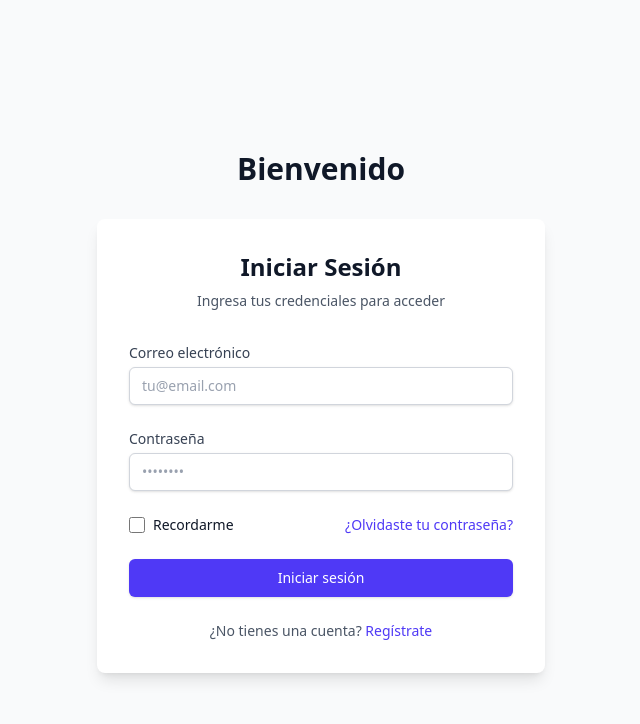
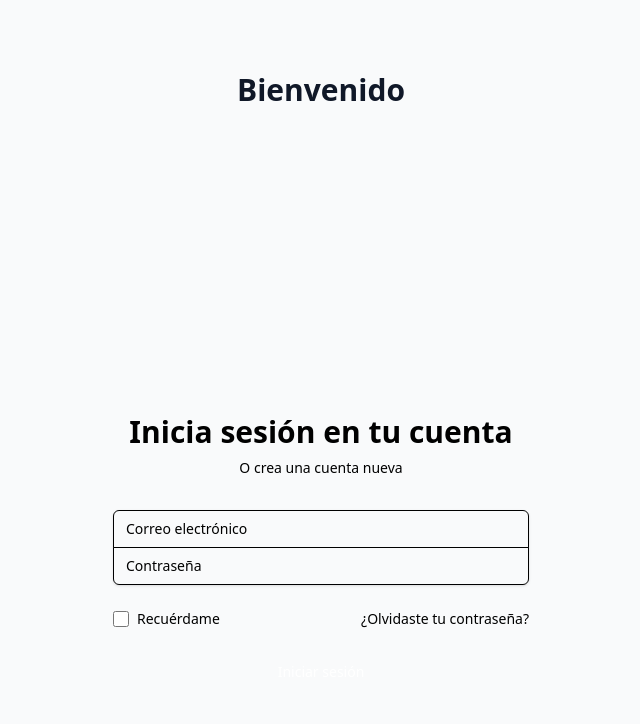
Before and after one commit to YeisonHenao/dashboard, a React (Vite) app: page /login in a window 1280 px wide. Shown: the top 724 px of the page, without its empty margins (319-959 px from the left). Built offline with nearby package versions, Linux system fonts and the light colour scheme.

Commit message:
Modificación para creación de tema

```diff
--- a/src/context/ThemeContext.tsx
+++ b/src/context/ThemeContext.tsx
@@ -1,4 +1,4 @@
-import { createContext, useContext, useState, useEffect, ReactNode } from 'react';
+import React, { createContext, useState, useEffect, ReactNode } from 'react';
 
 type Theme = 'light' | 'dark';
 
@@ -7,7 +7,7 @@ interface ThemeContextType {
   toggleTheme: () => void;
 }
 
-const ThemeContext = createContext<ThemeContextType | undefined>(undefined);
+export const ThemeContext = createContext<ThemeContextType | undefined>(undefined);
 
 export const ThemeProvider = ({ children }: { children: ReactNode }) => {
   const [theme, setTheme] = useState<Theme>(() => {
@@ -32,11 +32,3 @@ export const ThemeProvider = ({ children }: { children: ReactNode }) => {
     </ThemeContext.Provider>
   );
 };
-
-export const useTheme = () => {
-  const context = useContext(ThemeContext);
-  if (context === undefined) {
-    throw new Error('useTheme must be used within a ThemeProvider');
-  }
-  return context;
-};
--- /dev/null
+++ b/src/context/useTheme.ts
@@ -0,0 +1,10 @@
+import { useContext } from 'react';
+import { ThemeContext } from './ThemeContext';
+
+export const useTheme = () => {
+  const context = useContext(ThemeContext);
+  if (context === undefined) {
+    throw new Error('useTheme must be used within a ThemeProvider');
+  }
+  return context;
+};
--- a/src/index.css
+++ b/src/index.css
@@ -1 +1,161 @@
 @import "tailwindcss";
+
+@tailwind base;
+@tailwind components;
+@tailwind utilities;
+
+@layer base {
+  :root {
+    /* Tema claro */
+    --background: oklch(0.98 0.02 250);
+    --foreground: oklch(0.12 0.02 250);
+
+    /* Colores primarios */
+    --primary-50: oklch(0.97 0.02 250);
+    --primary-100: oklch(0.95 0.02 250);
+    --primary-200: oklch(0.90 0.02 250);
+    --primary-300: oklch(0.85 0.02 250);
+    --primary-400: oklch(0.80 0.02 250);
+    --primary-500: oklch(0.75 0.02 250);
+    --primary-600: oklch(0.70 0.02 250);
+    --primary-700: oklch(0.65 0.02 250);
+    --primary-800: oklch(0.60 0.02 250);
+    --primary-900: oklch(0.55 0.02 250);
+
+    /* Colores secundarios */
+    --secondary-50: oklch(0.97 0.02 250);
+    --secondary-100: oklch(0.95 0.02 250);
+    --secondary-200: oklch(0.90 0.02 250);
+    --secondary-300: oklch(0.85 0.02 250);
+    --secondary-400: oklch(0.80 0.02 250);
+    --secondary-500: oklch(0.75 0.02 250);
+    --secondary-600: oklch(0.70 0.02 250);
+    --secondary-700: oklch(0.65 0.02 250);
+    --secondary-800: oklch(0.60 0.02 250);
+    --secondary-900: oklch(0.55 0.02 250);
+
+    /* Colores de acento */
+    --accent-50: oklch(0.97 0.02 250);
+    --accent-100: oklch(0.95 0.02 250);
+    --accent-200: oklch(0.90 0.02 250);
+    --accent-300: oklch(0.85 0.02 250);
+    --accent-400: oklch(0.80 0.02 250);
+    --accent-500: oklch(0.75 0.02 250);
+    --accent-600: oklch(0.70 0.02 250);
+    --accent-700: oklch(0.65 0.02 250);
+    --accent-800: oklch(0.60 0.02 250);
+    --accent-900: oklch(0.55 0.02 250);
+
+    /* Colores de estado */
+    --success: oklch(0.65 0.15 142);
+    --warning: oklch(0.65 0.15 90);
+    --error: oklch(0.65 0.15 30);
+    --info: oklch(0.65 0.15 250);
+  }
+
+  .dark {
+    /* Tema oscuro */
+    --background: oklch(0.12 0.02 250);
+    --foreground: oklch(0.98 0.02 250);
+
+    /* Colores primarios */
+    --primary-50: oklch(0.55 0.02 250);
+    --primary-100: oklch(0.60 0.02 250);
+    --primary-200: oklch(0.65 0.02 250);
+    --primary-300: oklch(0.70 0.02 250);
+    --primary-400: oklch(0.75 0.02 250);
+    --primary-500: oklch(0.80 0.02 250);
+    --primary-600: oklch(0.85 0.02 250);
+    --primary-700: oklch(0.90 0.02 250);
+    --primary-800: oklch(0.95 0.02 250);
+    --primary-900: oklch(0.97 0.02 250);
+
+    /* Colores secundarios */
+    --secondary-50: oklch(0.55 0.02 250);
+    --secondary-100: oklch(0.60 0.02 250);
+    --secondary-200: oklch(0.65 0.02 250);
+    --secondary-300: oklch(0.70 0.02 250);
+    --secondary-400: oklch(0.75 0.02 250);
+    --secondary-500: oklch(0.80 0.02 250);
+    --secondary-600: oklch(0.85 0.02 250);
+    --secondary-700: oklch(0.90 0.02 250);
+    --secondary-800: oklch(0.95 0.02 250);
+    --secondary-900: oklch(0.97 0.02 250);
+
+    /* Colores de acento */
+    --accent-50: oklch(0.55 0.02 250);
+    --accent-100: oklch(0.60 0.02 250);
+    --accent-200: oklch(0.65 0.02 250);
+    --accent-300: oklch(0.70 0.02 250);
+    --accent-400: oklch(0.75 0.02 250);
+    --accent-500: oklch(0.80 0.02 250);
+    --accent-600: oklch(0.85 0.02 250);
+    --accent-700: oklch(0.90 0.02 250);
+    --accent-800: oklch(0.95 0.02 250);
+    --accent-900: oklch(0.97 0.02 250);
+
+    /* Colores de estado */
+    --success: oklch(0.65 0.15 142);
+    --warning: oklch(0.65 0.15 90);
+    --error: oklch(0.65 0.15 30);
+    --info: oklch(0.65 0.15 250);
+  }
+}
+
+@layer components {
+  .bg-primary {
+    background-color: oklch(var(--primary-500));
+  }
+
+  .text-primary {
+    color: oklch(var(--primary-500));
+  }
+
+  .bg-secondary {
+    background-color: oklch(var(--secondary-500));
+  }
+
+  .text-secondary {
+    color: oklch(var(--secondary-500));
+  }
+
+  .bg-accent {
+    background-color: oklch(var(--accent-500));
+  }
+
+  .text-accent {
+    color: oklch(var(--accent-500));
+  }
+
+  .bg-success {
+    background-color: oklch(var(--success));
+  }
+
+  .text-success {
+    color: oklch(var(--success));
+  }
+
+  .bg-warning {
+    background-color: oklch(var(--warning));
+  }
+
+  .text-warning {
+    color: oklch(var(--warning));
+  }
+
+  .bg-error {
+    background-color: oklch(var(--error));
+  }
+
+  .text-error {
+    color: oklch(var(--error));
+  }
+
+  .bg-info {
+    background-color: oklch(var(--info));
+  }
+
+  .text-info {
+    color: oklch(var(--info));
+  }
+}
--- a/src/main.tsx
+++ b/src/main.tsx
@@ -1,3 +1,4 @@
+import React from 'react'
 import { StrictMode } from 'react'
 import { createRoot } from 'react-dom/client'
 import './index.css'
--- a/src/pages/Login.tsx
+++ b/src/pages/Login.tsx
@@ -1,42 +1,74 @@
+import React, { useState } from 'react';
+import { useNavigate } from 'react-router-dom';
+
 const Login = () => {
+  const navigate = useNavigate();
+  const [formData, setFormData] = useState({
+    email: '',
+    password: '',
+  });
+
+  const handleSubmit = (e: React.FormEvent) => {
+    e.preventDefault();
+    // Aquí iría la lógica de autenticación
+    console.log('Form submitted:', formData);
+    navigate('/');
+  };
+
+  const handleChange = (e: React.ChangeEvent<HTMLInputElement>) => {
+    const { name, value } = e.target;
+    setFormData(prev => ({
+      ...prev,
+      [name]: value
+    }));
+  };
+
   return (
-    <div className="bg-white dark:bg-gray-800 shadow-lg rounded-lg p-8">
-      <div className="text-center mb-8">
-        <h2 className="text-2xl font-bold text-gray-900 dark:text-white">Iniciar Sesión</h2>
-        <p className="mt-2 text-sm text-gray-600 dark:text-gray-400">
-          Ingresa tus credenciales para acceder
+    <div className="min-h-screen flex items-center justify-center px-4 py-12">
+      <div className="max-w-md w-full space-y-8">
+        <div>
+          <h2 className="mt-6 text-center text-3xl font-extrabold text-[oklch(var(--primary-900))] dark:text-[oklch(var(--primary-50))]">
+            Inicia sesión en tu cuenta
+          </h2>
+          <p className="mt-2 text-center text-sm text-[oklch(var(--primary-700))] dark:text-[oklch(var(--primary-300))]">
+            O{' '}
+            <a href="#" className="font-medium text-[oklch(var(--primary-600))] dark:text-[oklch(var(--primary-400))] hover:text-[oklch(var(--primary-500))] dark:hover:text-[oklch(var(--primary-300))]">
+              crea una cuenta nueva
+            </a>
           </p>
         </div>
-
-      <form className="space-y-6">
+        <form className="mt-8 space-y-6" onSubmit={handleSubmit}>
+          <div className="rounded-md shadow-sm -space-y-px">
             <div>
-          <label htmlFor="email" className="block text-sm font-medium text-gray-700 dark:text-gray-300">
+              <label htmlFor="email" className="sr-only">
                 Correo electrónico
               </label>
-          <div className="mt-1">
               <input
                 id="email"
                 name="email"
                 type="email"
+                autoComplete="email"
                 required
-              className="appearance-none block w-full px-3 py-2 border border-gray-300 dark:border-gray-600 rounded-md shadow-sm placeholder-gray-400 dark:placeholder-gray-500 focus:outline-none focus:ring-indigo-500 focus:border-indigo-500 sm:text-sm bg-white dark:bg-gray-700 text-gray-900 dark:text-white"
-              placeholder="tu@email.com"
+                className="appearance-none rounded-none relative block w-full px-3 py-2 border border-[oklch(var(--primary-300))] dark:border-[oklch(var(--primary-700))] placeholder-[oklch(var(--primary-500))] dark:placeholder-[oklch(var(--primary-400))] text-[oklch(var(--primary-900))] dark:text-[oklch(var(--primary-50))] rounded-t-md focus:outline-none focus:ring-[oklch(var(--primary-500))] focus:border-[oklch(var(--primary-500))] focus:z-10 sm:text-sm bg-[oklch(var(--primary-50))] dark:bg-[oklch(var(--primary-900))]"
+                placeholder="Correo electrónico"
+                value={formData.email}
+                onChange={handleChange}
               />
             </div>
-        </div>
-
             <div>
-          <label htmlFor="password" className="block text-sm font-medium text-gray-700 dark:text-gray-300">
+              <label htmlFor="password" className="sr-only">
                 Contraseña
               </label>
-          <div className="mt-1">
               <input
                 id="password"
                 name="password"
                 type="password"
+                autoComplete="current-password"
                 required
-              className="appearance-none block w-full px-3 py-2 border border-gray-300 dark:border-gray-600 rounded-md shadow-sm placeholder-gray-400 dark:placeholder-gray-500 focus:outline-none focus:ring-indigo-500 focus:border-indigo-500 sm:text-sm bg-white dark:bg-gray-700 text-gray-900 dark:text-white"
-              placeholder="••••••••"
+                className="appearance-none rounded-none relative block w-full px-3 py-2 border border-[oklch(var(--primary-300))] dark:border-[oklch(var(--primary-700))] placeholder-[oklch(var(--primary-500))] dark:placeholder-[oklch(var(--primary-400))] text-[oklch(var(--primary-900))] dark:text-[oklch(var(--primary-50))] rounded-b-md focus:outline-none focus:ring-[oklch(var(--primary-500))] focus:border-[oklch(var(--primary-500))] focus:z-10 sm:text-sm bg-[oklch(var(--primary-50))] dark:bg-[oklch(var(--primary-900))]"
+                placeholder="Contraseña"
+                value={formData.password}
+                onChange={handleChange}
               />
             </div>
           </div>
@@ -47,15 +79,15 @@ const Login = () => {
                 id="remember-me"
                 name="remember-me"
                 type="checkbox"
-              className="h-4 w-4 text-indigo-600 focus:ring-indigo-500 border-gray-300 rounded"
+                className="h-4 w-4 text-[oklch(var(--primary-600))] focus:ring-[oklch(var(--primary-500))] border-[oklch(var(--primary-300))] dark:border-[oklch(var(--primary-700))] rounded"
               />
-            <label htmlFor="remember-me" className="ml-2 block text-sm text-gray-900 dark:text-gray-300">
-              Recordarme
+              <label htmlFor="remember-me" className="ml-2 block text-sm text-[oklch(var(--primary-700))] dark:text-[oklch(var(--primary-300))]">
+                Recuérdame
               </label>
             </div>
 
             <div className="text-sm">
-            <a href="#" className="font-medium text-indigo-600 hover:text-indigo-500 dark:text-indigo-400 dark:hover:text-indigo-300">
+              <a href="#" className="font-medium text-[oklch(var(--primary-600))] dark:text-[oklch(var(--primary-400))] hover:text-[oklch(var(--primary-500))] dark:hover:text-[oklch(var(--primary-300))]">
                 ¿Olvidaste tu contraseña?
               </a>
             </div>
@@ -64,20 +96,12 @@ const Login = () => {
           <div>
             <button
               type="submit"
-            className="w-full flex justify-center py-2 px-4 border border-transparent rounded-md shadow-sm text-sm font-medium text-white bg-indigo-600 hover:bg-indigo-700 focus:outline-none focus:ring-2 focus:ring-offset-2 focus:ring-indigo-500 transition-colors duration-200"
+              className="group relative w-full flex justify-center py-2 px-4 border border-transparent text-sm font-medium rounded-md text-white bg-[oklch(var(--primary-600))] hover:bg-[oklch(var(--primary-700))] focus:outline-none focus:ring-2 focus:ring-offset-2 focus:ring-[oklch(var(--primary-500))]"
             >
               Iniciar sesión
             </button>
           </div>
         </form>
-
-      <div className="mt-6 text-center">
-        <p className="text-sm text-gray-600 dark:text-gray-400">
-          ¿No tienes una cuenta?{' '}
-          <a href="#" className="font-medium text-indigo-600 hover:text-indigo-500 dark:text-indigo-400 dark:hover:text-indigo-300">
-            Regístrate
-          </a>
-        </p>
       </div>
     </div>
   );
```
Also changed, not shown: src/components/Navbar.tsx (+11 -8 lines), src/layouts/BaseLayout.tsx (+6 -3 lines), src/pages/Home.tsx (+42 -42 lines). Lines whose indentation alone changed are shown as unchanged.
